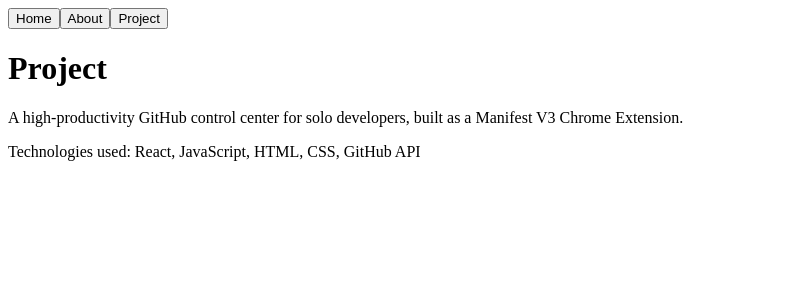
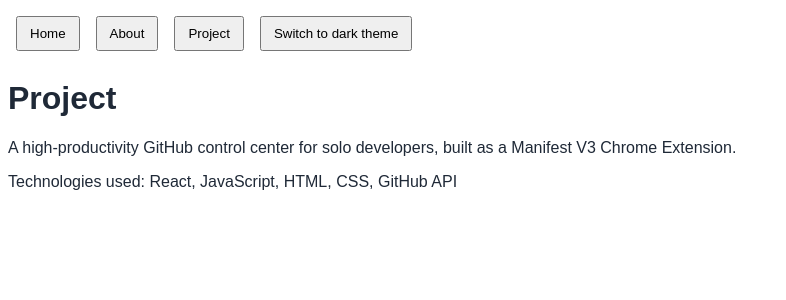
Before and after one commit to praveens649/doodleblue, a React (Vite) app in the folder assignment-4/: page /project in a window 1280 px wide. Shown: the top 300 px of the page, without its empty margins (0-786 px from the left). Built offline with nearby package versions, Linux system fonts and the light colour scheme.

Commit message:
implement theme context and provider; add theme toggle functionality in navbar

```diff
--- /dev/null
+++ b/assignment-4/src/App.css
@@ -0,0 +1,17 @@
+:root {
+  font-family: Arial, sans-serif;
+  color: #1f2937;
+  background: #ffffff;
+}
+
+[data-theme='dark'] {
+  min-height: 100vh;
+  color: #f3f4f6;
+  background: #111827;
+}
+
+button {
+  margin: 0.5rem;
+  padding: 0.5rem 0.75rem;
+  cursor: pointer;
+}
--- a/assignment-4/src/components/about.jsx
+++ b/assignment-4/src/components/about.jsx
@@ -1,5 +1,3 @@
-import React from 'react'
-
 const About = () => {
   return (
 
--- a/assignment-4/src/components/navbar.jsx
+++ b/assignment-4/src/components/navbar.jsx
@@ -1,13 +1,18 @@
-import React from 'react'
 import { useNavigate } from 'react-router';
+import { useTheme } from './themeContext.jsx'
 
 const Navbar = () => {
-    const navigator=useNavigate();
+    const navigator = useNavigate()
+    const { theme, toggleTheme } = useTheme()
+
   return (
     <div>
         <button onClick={() => navigator('/')}>Home</button>
         <button onClick={() => navigator('/about')}>About</button>
         <button onClick={() => navigator('/project')}>Project</button>
+        <button onClick={toggleTheme}>
+          Switch to {theme === 'light' ? 'dark' : 'light'} theme
+        </button>
     </div>
   )
 }
--- a/assignment-4/src/components/project.jsx
+++ b/assignment-4/src/components/project.jsx
@@ -1,5 +1,3 @@
-import React from 'react'
-
 const Project = () => {
   return (
     <main>
--- /dev/null
+++ b/assignment-4/src/components/themeContext.jsx
@@ -0,0 +1,13 @@
+import { createContext, useContext } from 'react'
+
+export const ThemeContext = createContext(null)
+
+export function useTheme() {
+  const context = useContext(ThemeContext)
+
+  if (!context) {
+    throw new Error('useTheme must be used within a ThemeProvider')
+  }
+
+  return context
+}
--- /dev/null
+++ b/assignment-4/src/components/themeProvider.jsx
@@ -0,0 +1,20 @@
+import { useMemo, useState } from 'react'
+import { ThemeContext } from './themeContext.jsx'
+
+export function ThemeProvider({ children }) {
+  const [theme, setTheme] = useState('light')
+
+  const toggleTheme = () => {
+    setTheme((currentTheme) => (
+      currentTheme === 'light' ? 'dark' : 'light'
+    ))
+  }
+
+  const value = useMemo(() => ({ theme, toggleTheme }), [theme])
+
+  return (
+    <ThemeContext.Provider value={value}>
+      <div data-theme={theme}>{children}</div>
+    </ThemeContext.Provider>
+  )
+}
--- a/assignment-4/src/main.jsx
+++ b/assignment-4/src/main.jsx
@@ -5,9 +5,12 @@ import App from './App.jsx'
 import About from './components/about.jsx'
 import Navbar from './components/navbar.jsx'
 import Project from './components/project.jsx'
+import { ThemeProvider } from './components/themeProvider.jsx'
+import './App.css'
 
 createRoot(document.getElementById('root')).render(
   <StrictMode>
+    <ThemeProvider>
       <BrowserRouter>
         <Navbar />
         <Routes>
@@ -16,5 +19,6 @@ createRoot(document.getElementById('root')).render(
           <Route path="/project" element={<Project />} />
         </Routes>
       </BrowserRouter>
+    </ThemeProvider>
   </StrictMode>,
 )
```
Lines whose indentation alone changed are shown as unchanged.
